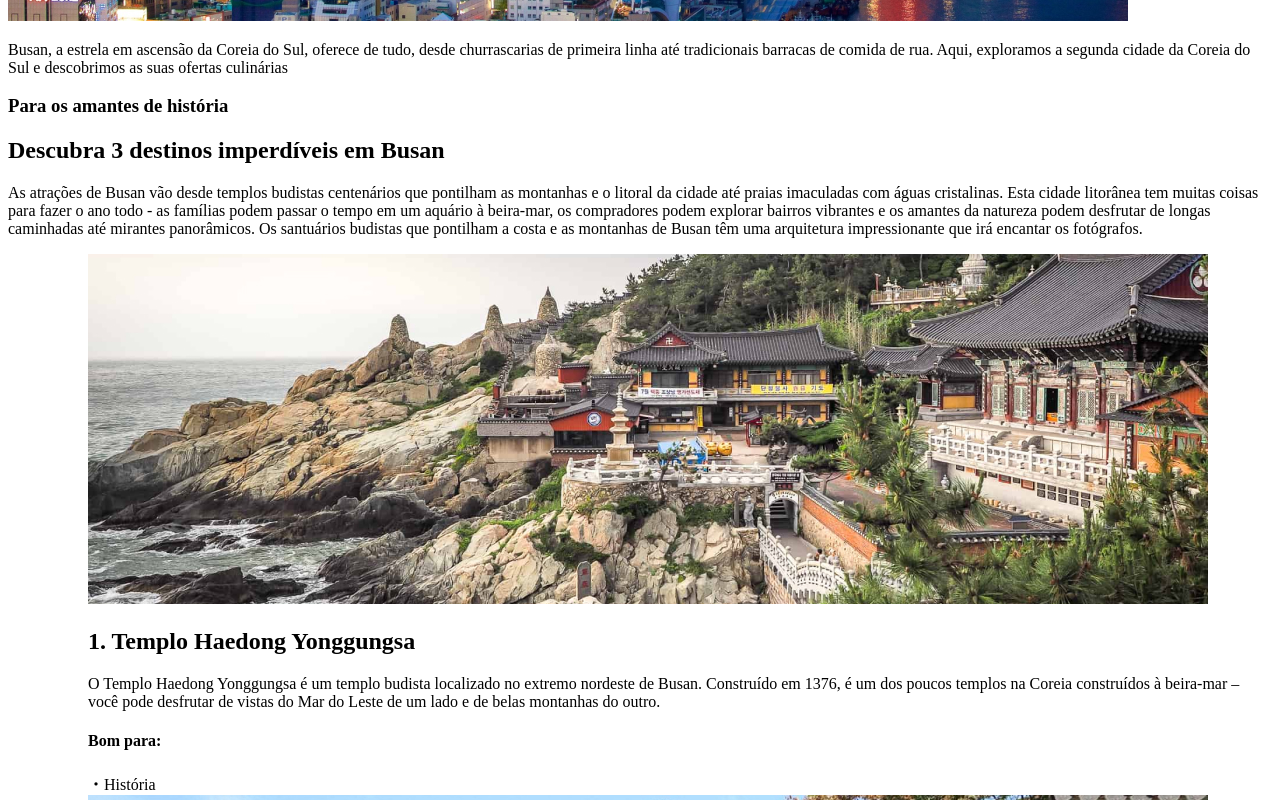
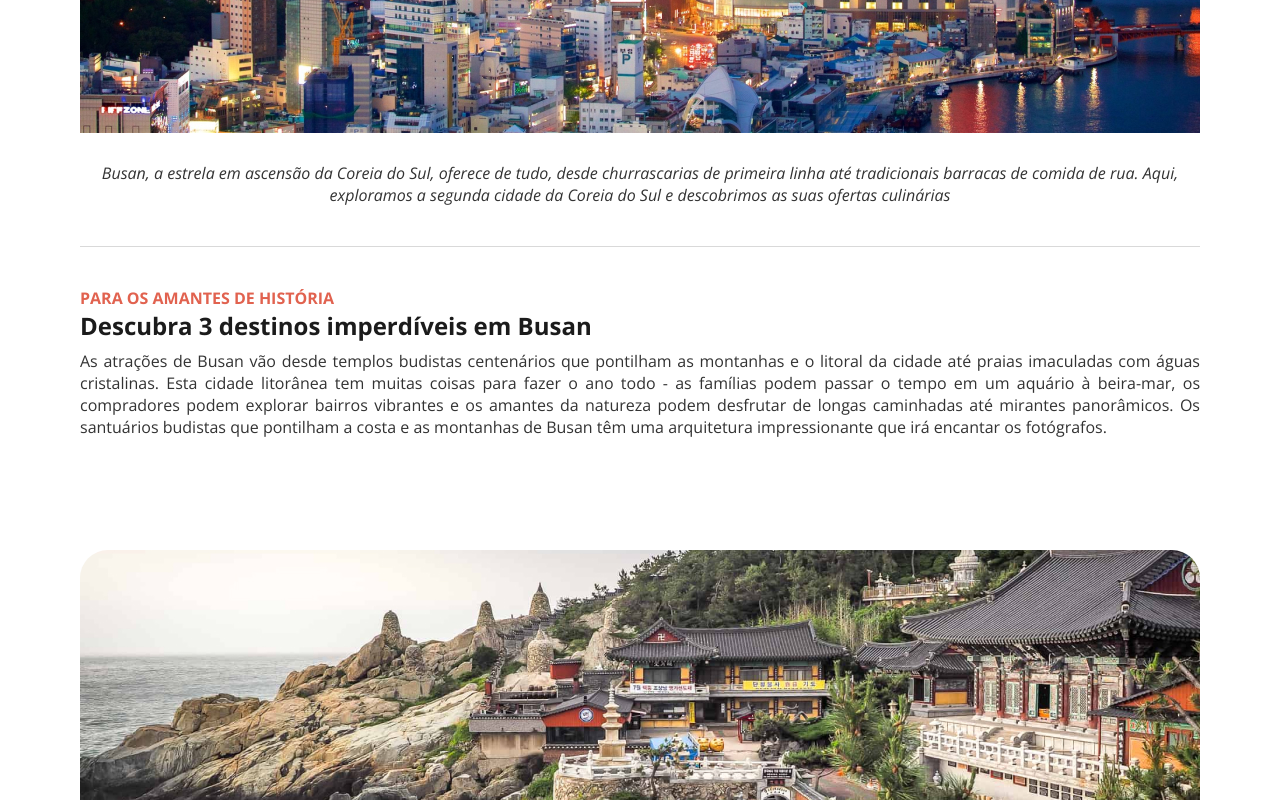
Before and after one commit to GustavoBueno02/Local_turistico, a plain HTML site: page index.html in a window 1280 px wide. Shown: the part 760-1560 px from the top of the page. Drawn offline with nearby package versions, Linux system fonts and the light colour scheme.

Commit message:
formatação do texto, espaços da pagina e style.css

```diff
--- a/index.html
+++ b/index.html
@@ -2,9 +2,20 @@
 <html lang="pt-br">
 
 <head>
+
+  <link rel="preconnect" href="https://fonts.googleapis.com">
+  <link rel="preconnect" href="https://fonts.gstatic.com" crossorigin>
+
+
   <meta charset="UTF-8">
   <meta name="viewport" content="width=device-width, initial-scale=1.0">
   <title>Local Turístico</title>
+
+  <link rel="stylesheet" href="style.css">
+
+  <link href="https://fonts.googleapis.com/css2?family=Open+Sans:ital,wght@0,300..800;1,300..800&display=swap"
+    rel="stylesheet">
+
 </head>
 
 <body>
@@ -16,15 +27,17 @@
     </div>
 
     <div class="description-image">
-      <img src="assets/dc-image.jpg" alt="">
+      <img src="assets/dc-image.jpg" alt="Imagem de um cidade com um porto e navios">
       <p>Busan, a estrela em ascensão da Coreia do Sul, oferece de tudo, desde churrascarias de primeira linha até
         tradicionais barracas de comida de rua. Aqui, exploramos a segunda cidade da Coreia do Sul e descobrimos as suas
         ofertas culinárias</p>
     </div>
 
+    <div class="divider"></div>
+
     <section id="content-list">
 
-      <div class="divider"></div>
+
 
       <div class="title-list">
         <h3>Para os amantes de história</h3>
@@ -39,7 +52,8 @@
 
       <ul>
         <ol class="card-travel">
-          <img src="assets/image-01.jpg" alt="">
+          <img src="assets/image-01.jpg" alt="Imagem de casas em um rochedo a beira-mar">
+
           <div class="content-card">
             <h2>1. Templo Haedong Yonggungsa </h2>
             <p>O Templo Haedong Yonggungsa é um templo budista localizado no extremo nordeste de Busan. Construído em
@@ -52,7 +66,7 @@
         </ol>
 
         <ol class="card-travel">
-          <img src="assets/image-02.jpg" alt="">
+          <img src="assets/image-02.jpg" alt="Imagem de um templo nas montanhas">
 
           <div class="content-card">
 
@@ -68,14 +82,13 @@
         </ol>
 
         <ol class="card-travel">
-          <img src="assets/image-03.jpg" alt="">
+          <img src="assets/image-03.jpg" alt="Imagem de um templo com uma cidade ao fundo">
 
           <div class="content-card">
             <h2>3. Parque Yongdusan </h2>
             <p>O Parque Yongdusan, localizado no centro de Busan, abriga alguns dos monumentos mais importantes da
               cidade.
-              Você pode ver vistas espetaculares do topo da Torre Busan, de 120 metros de altura. O parque tem 2 museus
-              –
+              Você pode ver vistas espetaculares do topo da Torre Busan, de 120 metros de altura. O parque tem 2 museus –
               confira os instrumentos musicais tradicionais no Museum of World Folk Instruments e mais de 80 veleiros
               coreanos no Exhibition Hall of World Model Boats.</p>
             <h4>Bom para:</h4>
@@ -90,13 +103,21 @@
 
     </section>
 
-    <section class="description">
+    <div class="divider"></div>
+
+    <div class="description">
       <p>As melhores coisas para fazer em Busan mostram a reputação da cidade como um importante porto marítimo na Ásia.
         Frequentemente vista como a essência da Coreia do Sul, você experimentará uma atmosfera única em termos de
         diversidade étnica e cultural, já que a cidade recebe um público cosmopolita o ano todo. </p>
-    </section>
+    </div>
 
   </div>
+
+  <footer>
+    Feito com
+    <img src="assets/heart.svg.svg" alt="Imagem de um coração">
+    pela Rockestseat
+  </footer>
 </body>
 
 </html>
--- /dev/null
+++ b/style.css
@@ -0,0 +1,101 @@
+* {
+  margin: 0;
+  padding: 0;
+}
+
+:root {
+  font-family: "Open Sans", sans-serif;
+  line-height: normal;
+  color: #333333;
+}
+
+body {
+}
+
+.title-page {
+  margin-bottom: 40px;
+}
+
+h3 {
+  font-size: 16px;
+  text-transform: uppercase;
+  color: #e1624f;
+  text-align: left;
+}
+
+h1 {
+  color: #1b1b1b;
+  text-align: left;
+}
+
+.description-image img {
+  width: 1120px;
+  height: 660px;
+}
+
+.description-image p {
+  text-align: center;
+  color: #333333;
+  font-style: italic;
+  font-size: 16px;
+  line-height: 22px;
+  margin-top: 24px;
+}
+
+.divider {
+  width: 100%;
+  height: 1px;
+  margin: 36px 0;
+  background-color: #d9d9d9;
+  margin-top: 40px;
+}
+
+#container {
+  width: 1120px;
+  padding: 40px;
+  margin: 88px auto;
+  /* background-color: rgb(206, 170, 239); */
+}
+
+#content-list {
+  margin-top: 40px;
+}
+
+#content-list p {
+  text-align: justify;
+  color: #333333;
+  font-style: normal;
+  font-size: 16px;
+  line-height: 22px;
+  margin: 8px auto 64px;
+}
+
+.card-travel img {
+  width: 1120px;
+  height: 350px;
+  margin-bottom: 20px;
+  border-radius: 28px;
+  margin-top: 48px;
+}
+
+.content-card {
+
+}
+
+.content-card p {
+  margin-bottom: 10px;
+}
+
+.description {
+  text-align: center;
+  margin-top: 80px;
+}
+
+footer {
+  text-align: center;
+  margin: 53px auto 48px;
+}
+
+footer img {
+  vertical-align: middle;
+}
```
Also changed, not shown: assets/heart.svg.svg (added).
